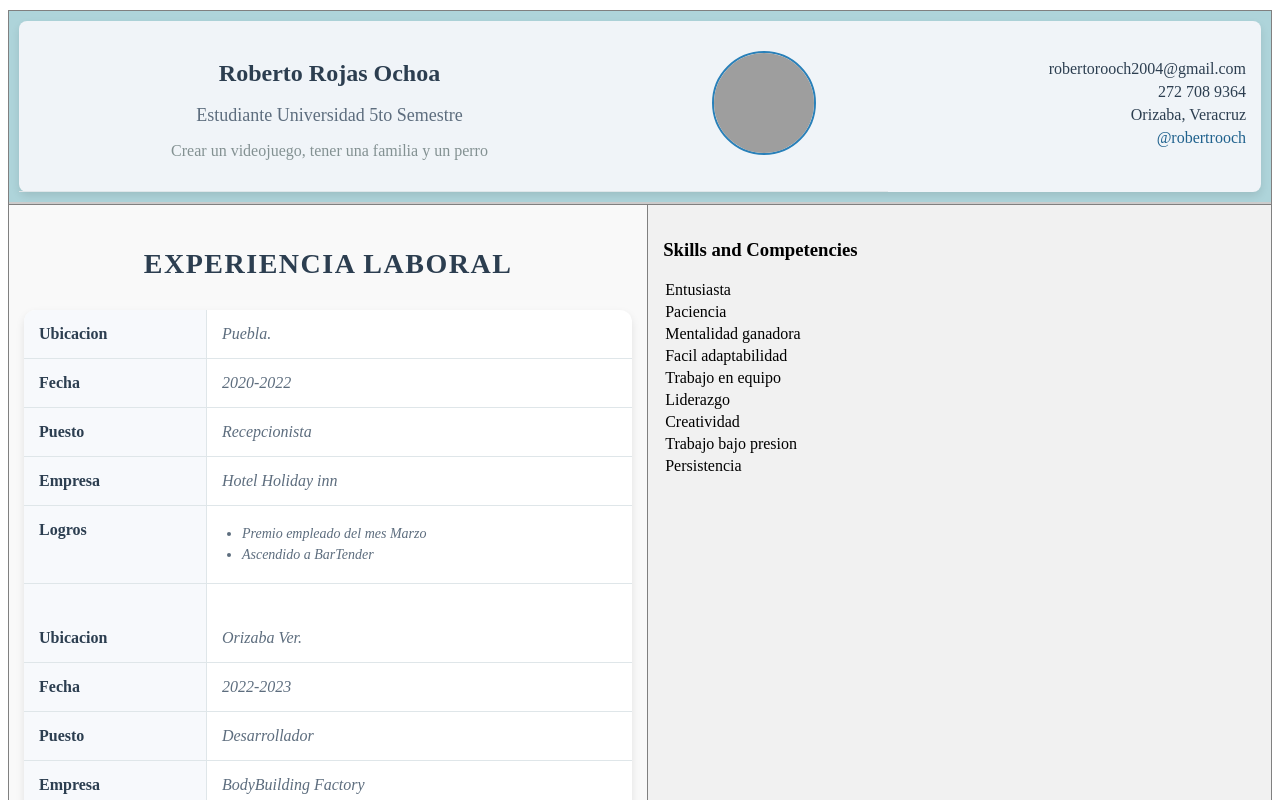
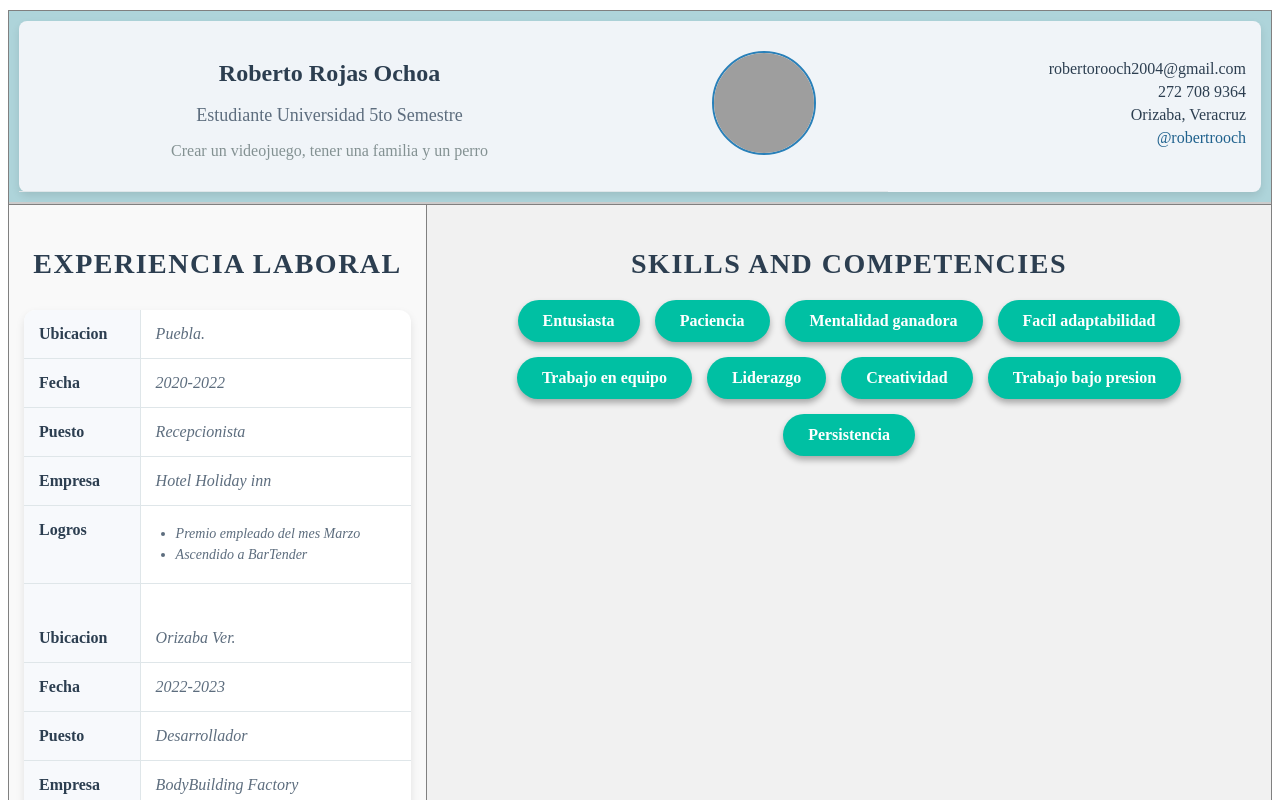
Before and after one commit to robertrooch/robertrooch.github.io, an Angular app: page / in a window 1280 px wide. Shown: the top 800 px of the page. Built offline with nearby package versions, Linux system fonts and the light colour scheme; grey boxes are pictures that could not be loaded.

Commit message:
Skills (#30)
* add skills branch #6

* add css to skills branch #6

* Update app.component.ts (#31)

```diff
--- a/src/app/skills/skills.component.css
+++ b/src/app/skills/skills.component.css
@@ -0,0 +1,47 @@
+.skills-container {
+    display: flex;
+    flex-wrap: wrap;
+    gap: 15px;
+    justify-content: center;
+    margin-top: 20px;
+    padding: 0 20px;
+  }
+
+  h3 {
+    font-size: 28px;
+    font-weight: bold;
+    color: #2c3e50;
+    text-align: center;
+    text-transform: uppercase;
+    letter-spacing: 1.5px;
+    margin-bottom: 20px;
+  }
+
+  .skill-item {
+    background-color: #00c0a3;
+    color: white;
+    padding: 12px 25px;
+    border-radius: 30px;
+    font-size: 16px;
+    font-weight: bold;
+    display: inline-block;
+    box-shadow: 0 4px 6px rgba(0, 0, 0, 0.3);
+    transition: transform 0.3s ease, box-shadow 0.3s ease;
+    cursor: pointer;
+  }
+
+  .skill-item:hover {
+    transform: translateY(-5px);
+    box-shadow: 0 6px 12px rgba(0, 0, 0, 0.2);
+  }
+
+  @media (max-width: 600px) {
+    .skills-container {
+      gap: 10px;
+    }
+
+    .skill-item {
+      font-size: 14px;
+      padding: 10px 20px;
+    }
+  }
--- a/src/app/skills/skills.component.html
+++ b/src/app/skills/skills.component.html
@@ -1,6 +1,6 @@
-<h3> Skills and Competencies</h3>
+<h3>Skills and Competencies</h3>
 <div class="skills-container">
-    <table *ngFor="let skill of skills" class="skill-item">
+    <div *ngFor="let skill of skills" class="skill-item">
         {{ skill }}
-    </table>
+    </div>
 </div>
```
